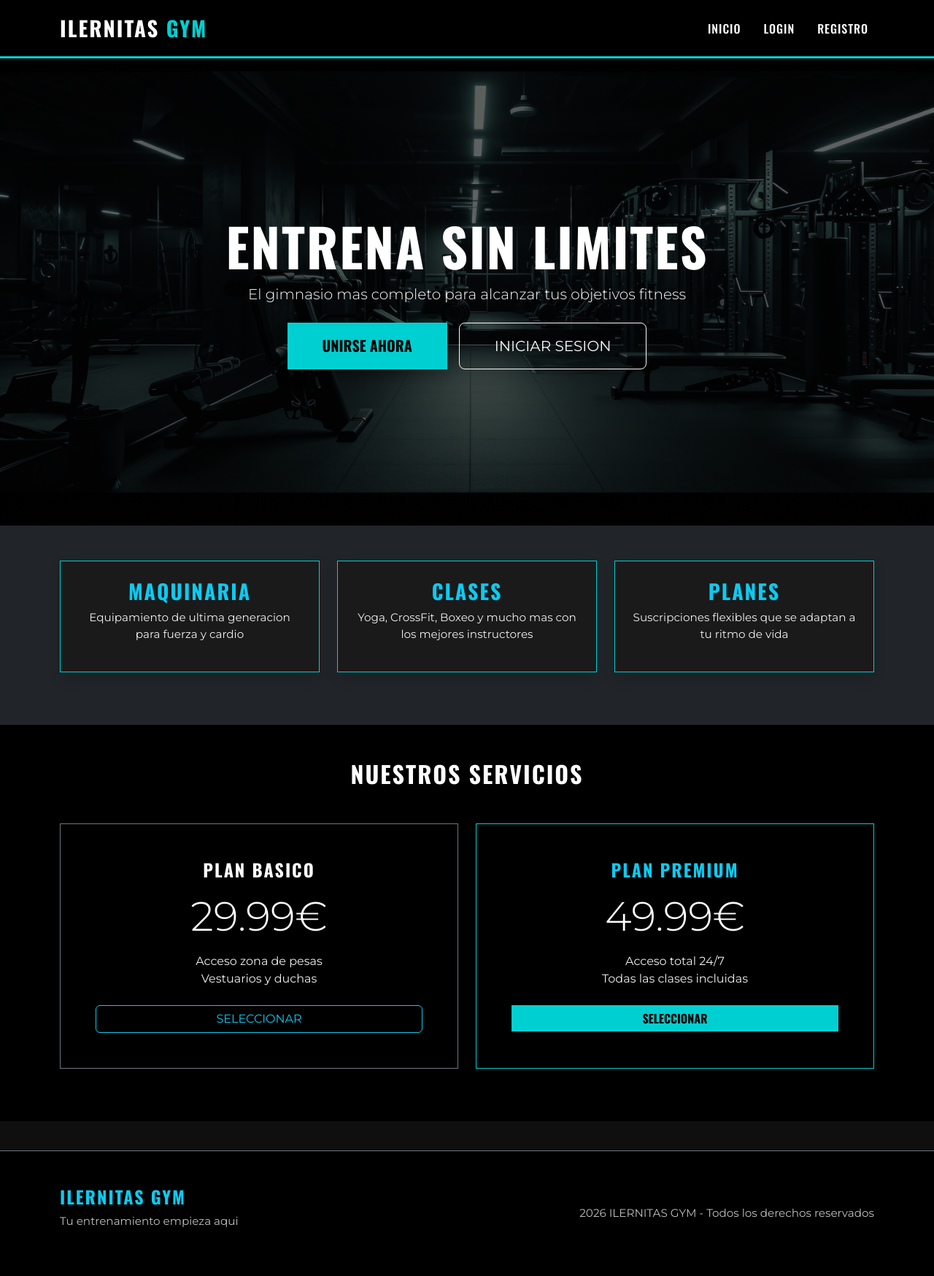
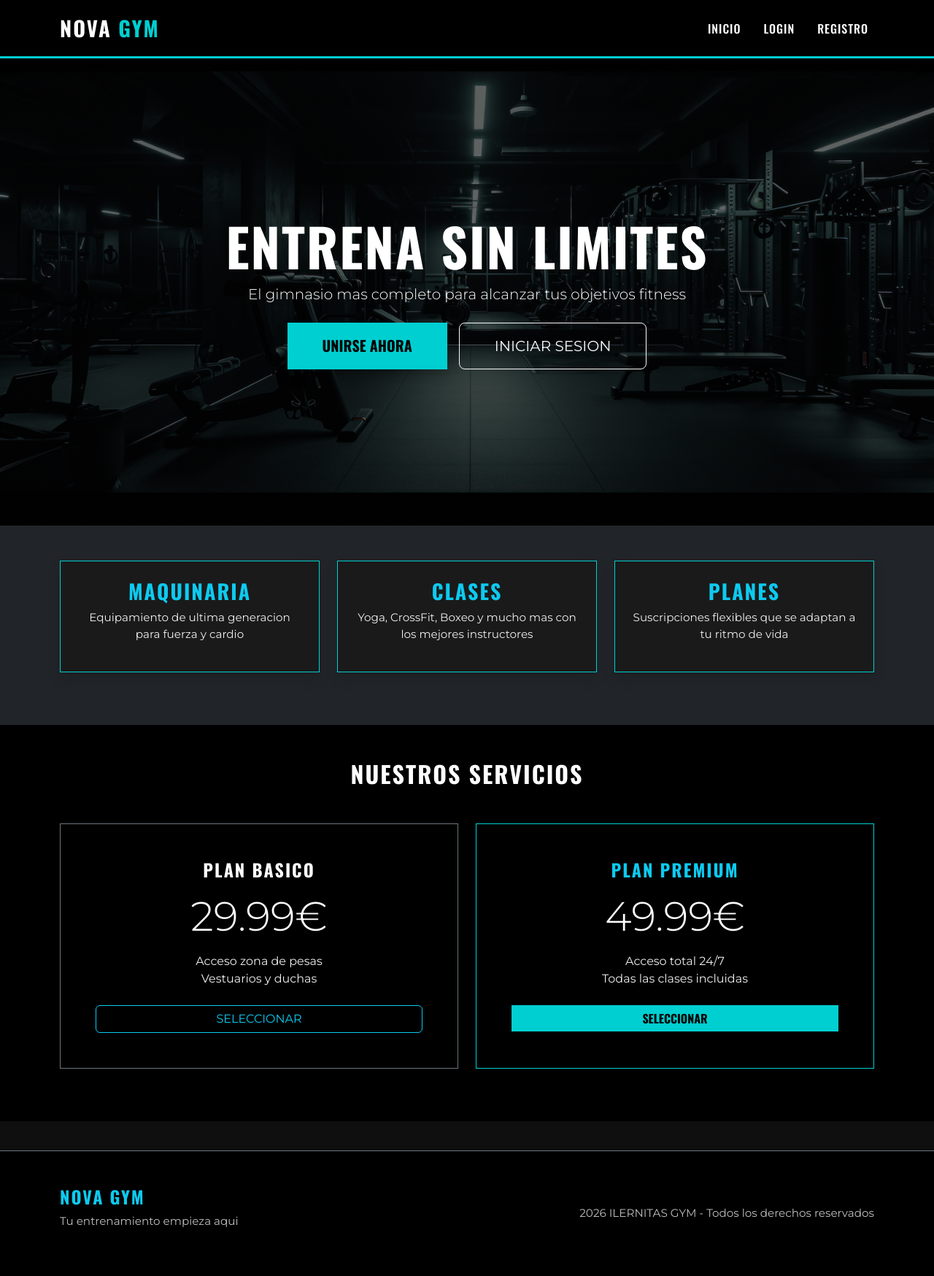
Before and after one commit to AaronEvangelista/2526-daw2-bloc2-a20-AaronEvangelista-main, a PHP site: page /index.php in a window 1280 px wide. Shown: the whole page at 73% size. Run offline with PHP 8.4, Linux system fonts and the light colour scheme.

Commit message:
modify header

```diff
--- a/includes/footer.php
+++ b/includes/footer.php
@@ -2,7 +2,7 @@
     <div class="container">
         <div class="row align-items-center">
             <div class="col-md-6 text-center text-md-start">
-                <h4 class="text-info">ILERNITAS GYM</h4>
+                <h4 class="text-info">NOVA GYM</h4>
                 <p class="text-muted small">Tu entrenamiento empieza aqui</p>
             </div>
             <div class="col-md-6 text-center text-md-end">
--- a/includes/header.php
+++ b/includes/header.php
@@ -11,12 +11,13 @@ $ruta_base = file_exists('styles/style.css') ? "" : "../";
 <head>
     <meta charset="UTF-8">
     <meta name="viewport" content="width=device-width, initial-scale=1.0">
+    <link rel="icon" type="image/png" href="<?php echo $ruta_base; ?>img/FotoWeb.png">
     <link href="https://fonts.googleapis.com/css2?family=Montserrat:wght@300;400;700&family=Oswald:wght@500;700&display=swap" rel="stylesheet">
     <link href="https://cdn.jsdelivr.net/npm/bootstrap@5.3.0/dist/css/bootstrap.min.css" rel="stylesheet">
 
     <link rel="stylesheet" href="<?php echo $ruta_base; ?>styles/style.css">
 
-    <title>ILERNITAS GYM</title>
+    <title>NOVA GYM</title>
 </head>
 
 <body>
@@ -24,7 +25,7 @@ $ruta_base = file_exists('styles/style.css') ? "" : "../";
     <nav class="navbar navbar-expand-lg navbar-dark shadow">
         <div class="container">
             <a class="navbar-brand" href="<?php echo $ruta_base; ?>index.php">
-                ILERNITAS <span>GYM</span>
+                NOVA <span>GYM</span>
             </a>
 
             <button class="navbar-toggler" type="button" data-bs-toggle="collapse" data-bs-target="#navbarNav">
```
Also changed, not shown: img/FotoWeb.png (added).
